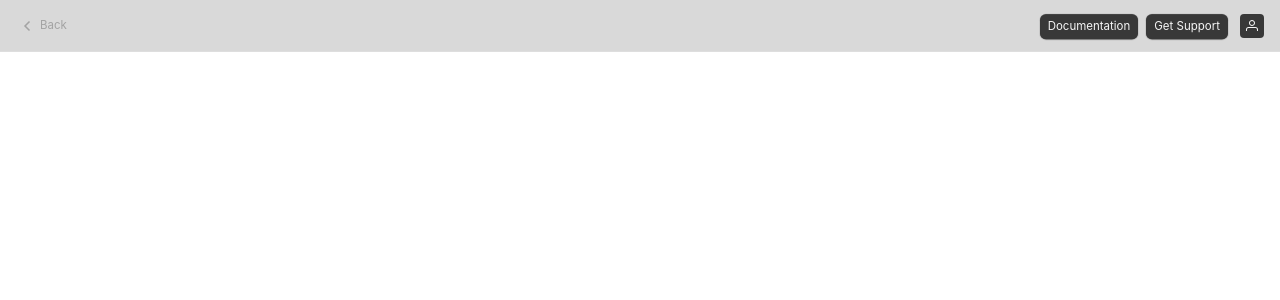
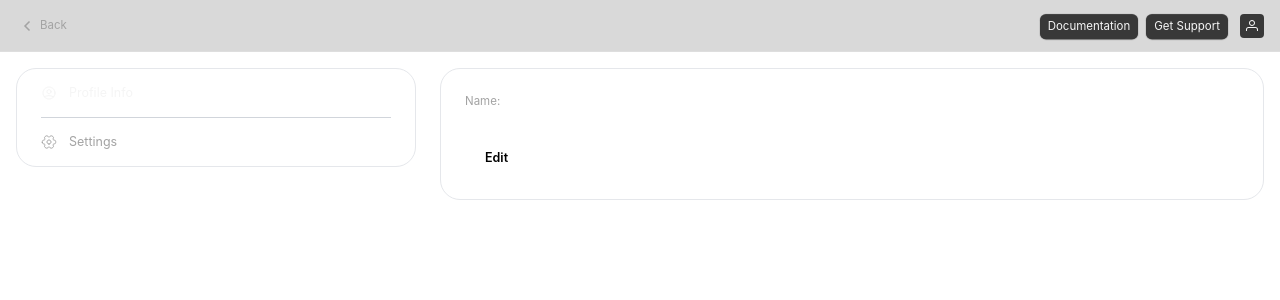
Before and after one commit to maruful-seative-digital/test-lightkit, a React (Vite) app: page /profile in a window 1280 px wide. Shown: the top 300 px of the page. Built offline with nearby package versions, Linux system fonts and the light colour scheme; no server answers.

Commit message:
Added name update functionality

```diff
--- a/src/pages/Profile.tsx
+++ b/src/pages/Profile.tsx
@@ -1,3 +1,192 @@
+import { useState } from "react";
+import { useAuth } from "../providers/AuthProvider";
+
 export default function Profile() {
-  return <div className="p-4">hello this is profile page</div>;
+  const [isFirstTab, setIsFirstTab] = useState(true);
+  const [isSecondTab, setIsSecondTab] = useState(false);
+  const [showForm, setShowForm] = useState(false);
+
+  const { user, updateUserProfile } = useAuth();
+
+  const handleFirstTab = () => {
+    setIsFirstTab(true);
+    setIsSecondTab(false);
+  };
+
+  const handleSecondTab = () => {
+    setIsFirstTab(false);
+    setIsSecondTab(true);
+  };
+
+  const handleNameChange = async (event: React.FormEvent<HTMLFormElement>) => {
+    event.preventDefault();
+
+    const form = event.target as HTMLFormElement;
+    const name = (form.elements.namedItem("name") as HTMLInputElement).value;
+
+    updateUserProfile(name)
+      .then(() => {
+        webflow.notify({
+          type: "Success",
+          message: "User Name updated successfully!",
+        });
+        setShowForm(false);
+      })
+      .catch((error) => {
+        console.log(error.message);
+      });
+  };
+
+  return (
+    <div className="grid grid-cols-3 gap-6 p-4">
+      {/* tab buttons wrapper */}
+      <div className="h-fit flex flex-col px-6 divide-y divide-gray-300 rounded-[20px] border text-large leading-[0px]">
+        <button
+          onClick={handleFirstTab}
+          className={`flex items-center justify-start gap-3 py-4 ${
+            isFirstTab ? "text-text-1" : "text-text-3"
+          }`}
+        >
+          <svg
+            width="16"
+            height="16"
+            viewBox="0 0 24 24"
+            fill="none"
+            xmlns="http://www.w3.org/2000/svg"
+          >
+            <path
+              d="M5.121 17.804C7.21942 16.6179 9.58958 15.9963 12 16C14.5 16 16.847 16.655 18.879 17.804M15 10C15 10.7956 14.6839 11.5587 14.1213 12.1213C13.5587 12.6839 12.7956 13 12 13C11.2044 13 10.4413 12.6839 9.87868 12.1213C9.31607 11.5587 9 10.7956 9 10C9 9.20435 9.31607 8.44129 9.87868 7.87868C10.4413 7.31607 11.2044 7 12 7C12.7956 7 13.5587 7.31607 14.1213 7.87868C14.6839 8.44129 15 9.20435 15 10ZM21 12C21 13.1819 20.7672 14.3522 20.3149 15.4442C19.8626 16.5361 19.1997 17.5282 18.364 18.364C17.5282 19.1997 16.5361 19.8626 15.4442 20.3149C14.3522 20.7672 13.1819 21 12 21C10.8181 21 9.64778 20.7672 8.55585 20.3149C7.46392 19.8626 6.47177 19.1997 5.63604 18.364C4.80031 17.5282 4.13738 16.5361 3.68508 15.4442C3.23279 14.3522 3 13.1819 3 12C3 9.61305 3.94821 7.32387 5.63604 5.63604C7.32387 3.94821 9.61305 3 12 3C14.3869 3 16.6761 3.94821 18.364 5.63604C20.0518 7.32387 21 9.61305 21 12Z"
+              stroke="currentColor"
+              stroke-width="1.5"
+              stroke-linecap="round"
+              stroke-linejoin="round"
+            />
+          </svg>
+          <span>Profile Info</span>
+        </button>
+        <button
+          onClick={handleSecondTab}
+          className={`flex items-center justify-start gap-3 py-4 ${
+            isSecondTab ? "text-text-1" : "text-text-3"
+          }`}
+        >
+          <svg
+            width="16"
+            height="16"
+            viewBox="0 0 24 24"
+            fill="none"
+            xmlns="http://www.w3.org/2000/svg"
+          >
+            <path
+              d="M12 15C13.6569 15 15 13.6569 15 12C15 10.3431 13.6569 9 12 9C10.3431 9 9 10.3431 9 12C9 13.6569 10.3431 15 12 15Z"
+              stroke="currentColor"
+              stroke-width="1.5"
+              stroke-miterlimit="10"
+              stroke-linecap="round"
+              stroke-linejoin="round"
+            />
+            <path
+              d="M2 12.8799V11.1199C2 10.0799 2.85 9.21994 3.9 9.21994C5.71 9.21994 6.45 7.93994 5.54 6.36994C5.02 5.46994 5.33 4.29994 6.24 3.77994L7.97 2.78994C8.76 2.31994 9.78 2.59994 10.25 3.38994L10.36 3.57994C11.26 5.14994 12.74 5.14994 13.65 3.57994L13.76 3.38994C14.23 2.59994 15.25 2.31994 16.04 2.78994L17.77 3.77994C18.68 4.29994 18.99 5.46994 18.47 6.36994C17.56 7.93994 18.3 9.21994 20.11 9.21994C21.15 9.21994 22.01 10.0699 22.01 11.1199V12.8799C22.01 13.9199 21.16 14.7799 20.11 14.7799C18.3 14.7799 17.56 16.0599 18.47 17.6299C18.99 18.5399 18.68 19.6999 17.77 20.2199L16.04 21.2099C15.25 21.6799 14.23 21.3999 13.76 20.6099L13.65 20.4199C12.75 18.8499 11.27 18.8499 10.36 20.4199L10.25 20.6099C9.78 21.3999 8.76 21.6799 7.97 21.2099L6.24 20.2199C5.33 19.6999 5.02 18.5299 5.54 17.6299C6.45 16.0599 5.71 14.7799 3.9 14.7799C2.85 14.7799 2 13.9199 2 12.8799Z"
+              stroke="currentColor"
+              stroke-width="1.4"
+              stroke-miterlimit="10"
+              stroke-linecap="round"
+              stroke-linejoin="round"
+            />
+          </svg>
+          <span>Settings</span>
+        </button>
+      </div>
+
+      {/* tabs contents wrapper */}
+      <div className="col-span-2 p-6 rounded-[20px] border">
+        {/* first tab contents */}
+        {isFirstTab && (
+          <div className="flex flex-col items-start gap-[30px]">
+            <div className="flex items-center gap-6">
+              <p className="text-small text-text-3">Name:</p>
+              <p className="text-large text-text-1">{user?.displayName}</p>
+            </div>
+
+            {showForm && (
+              <form onSubmit={handleNameChange} className="w-80">
+                <div className="mb-4">
+                  <label
+                    htmlFor="name"
+                    className="block mb-1 font-semibold text-large"
+                  >
+                    New Name
+                  </label>
+                  <div className="relative">
+                    <input
+                      type="text"
+                      id="name"
+                      className="text-black py-2 pr-[18px] pl-[46px] border-none text-small rounded-full w-full block leading-[0px]"
+                      placeholder="Enter new name"
+                      required
+                    />
+                    <svg
+                      width="16"
+                      height="16"
+                      viewBox="0 0 20 20"
+                      fill="none"
+                      xmlns="http://www.w3.org/2000/svg"
+                      className="absolute transform -translate-y-1/2 top-1/2 left-4"
+                    >
+                      <path
+                        d="M13.3333 4.99984C13.3333 6.84079 11.8409 8.33317 9.99992 8.33317C8.15897 8.33317 6.66659 6.84079 6.66659 4.99984C6.66659 3.15889 8.15897 1.6665 9.99992 1.6665C11.8409 1.6665 13.3333 3.15889 13.3333 4.99984Z"
+                        stroke="#899AB2"
+                        strokeWidth="1.5"
+                      />
+                      <path
+                        d="M16.6666 14.5832C16.6666 16.6542 16.6666 18.3332 9.99992 18.3332C3.33325 18.3332 3.33325 16.6542 3.33325 14.5832C3.33325 12.5121 6.31802 10.8332 9.99992 10.8332C13.6818 10.8332 16.6666 12.5121 16.6666 14.5832Z"
+                        stroke="#899AB2"
+                        strokeWidth="1.5"
+                      />
+                    </svg>
+                  </div>
+                </div>
+
+                <button
+                  type="submit"
+                  className="flex items-center justify-center w-full gap-2 py-2 text-white bg-action-primary-hover rounded-xl leading-[0px] text-large font-semibold"
+                >
+                  <span>Submit</span>
+                  <svg
+                    width="16"
+                    height="16"
+                    viewBox="0 0 24 24"
+                    fill="none"
+                    xmlns="http://www.w3.org/2000/svg"
+                  >
+                    <path
+                      d="M4 11.25C3.58579 11.25 3.25 11.5858 3.25 12C3.25 12.4142 3.58579 12.75 4 12.75V11.25ZM4 12.75H20V11.25H4V12.75Z"
+                      fill="white"
+                    />
+                    <path
+                      d="M14 6L20 12L14 18"
+                      stroke="white"
+                      strokeWidth="1.5"
+                      strokeLinecap="round"
+                      strokeLinejoin="round"
+                    />
+                  </svg>
+                </button>
+              </form>
+            )}
+
+            <button
+              onClick={() => setShowForm(!showForm)}
+              className="flex items-center justify-center gap-2 px-5 py-2 font-semibold text-black bg-white w-fit rounded-xl text-large"
+            >
+              <span>{showForm ? "Cancel" : "Edit"}</span>
+            </button>
+          </div>
+        )}
+
+        {/* second tab contents */}
+        {isSecondTab && <div>second tab contents</div>}
+      </div>
+    </div>
+  );
 }
--- a/src/pages/Signup.tsx
+++ b/src/pages/Signup.tsx
@@ -107,10 +107,17 @@ export default function Signup() {
             navigate("/signup/email-verification");
           }
 
-          webflow.notify({
-            type: "Info",
-            message: "Email verification mail sent to your email address",
-          });
+          if (!user.emailVerified) {
+            webflow.notify({
+              type: "Info",
+              message: "Email verification mail sent to your email address",
+            });
+          } else {
+            webflow.notify({
+              type: "Success",
+              message: "User logged in successfully!",
+            });
+          }
         });
 
         const email = user.email;
```
